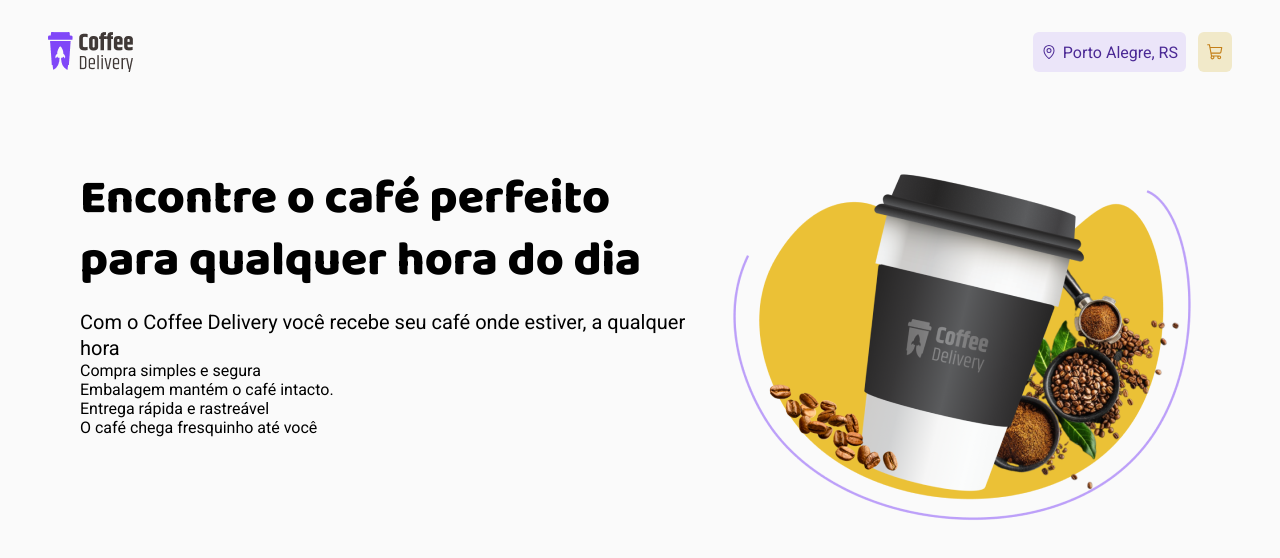
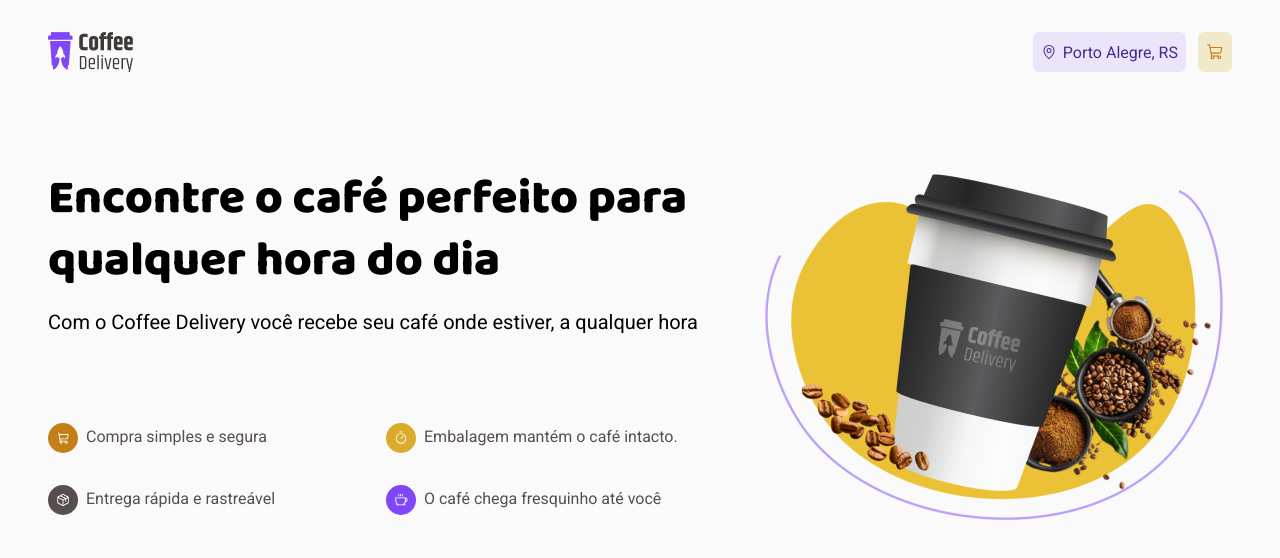
Before and after one commit to rafaelpalma88/challenge-02-reactjs-rocketseat, a React (Vite) app: page / in a window 1280 px wide. Shown: the top 558 px of the page. Built offline with nearby package versions, Linux system fonts and the light colour scheme; the HTML template or start-up script is replaced by a standard one.

Commit message:
refactoring banner home

```diff
--- a/src/components/BannerHome/index.tsx
+++ b/src/components/BannerHome/index.tsx
@@ -1,11 +1,16 @@
+
 import ImagemBannerHome from "../../assets/Imagem.png";
 import {
-  BoxesItems,
+  BoxItems,
   BoxItem,
   Description,
   TextContent,
   Title,
   Wrapper,
+  CustomShoppingCart,
+  CustomTimer,
+  CustomPackage,
+  CustomCoffee,
 } from "./styles";
 
 export function BannerHome() {
@@ -18,20 +23,24 @@
           hora
         </Description>
 
-        <BoxesItems>
+        <BoxItems>
           <BoxItem>
+            <CustomShoppingCart size={30} />
             <span>Compra simples e segura</span>
           </BoxItem>
           <BoxItem>
+            <CustomTimer size={30} />
             <span>Embalagem mantém o café intacto.</span>
           </BoxItem>
           <BoxItem>
+            <CustomPackage size={30} />
             <span>Entrega rápida e rastreável</span>
           </BoxItem>
           <BoxItem>
+            <CustomCoffee size={30} />
             <span>O café chega fresquinho até você</span>
           </BoxItem>
-        </BoxesItems>
+        </BoxItems>
       </TextContent>
       <div>
         <img src={ImagemBannerHome} alt="" />
--- a/src/components/BannerHome/styles.ts
+++ b/src/components/BannerHome/styles.ts
@@ -1,5 +1,6 @@
 import styled from "styled-components";
 import { mixins } from "../../styles/mixins";
+import { Coffee, Package, ShoppingCart, Timer } from "@phosphor-icons/react";
 
 export const Wrapper = styled.div`
   display: flex;
@@ -7,8 +8,6 @@
   justify-content: space-between;
   padding-top: 4rem;
   padding-bottom: 4rem;
-  padding-left: 2rem;
-  padding-right: 2rem;
 `;
 
 export const Title = styled.h2`
@@ -17,20 +16,63 @@
 
 export const Description = styled.p`
   margin-top: 1rem;
+  padding-bottom: 4.5rem;
   ${mixins.fonts.textL};
 `;
 
 export const TextContent = styled.div`
   padding-right: 2rem;
+
 `;
 
-export const BoxesItems = styled.div`
-  width: 50%;
+export const BoxItems = styled.div`
+  display: flex;
   flex-wrap: wrap;
 `;
 
 export const BoxItem = styled.div`
+  flex: 1 1 50%;
+  box-sizing: border-box;
+  color: ${(props) => props.theme["base-text"]};
+  ${mixins.fonts.textM};
+  display: flex;
+  align-items: center;
+  padding-top: 1rem;
+  padding-bottom: 1rem;
+
   span {
-    color: "red";
+    padding-left: 0.5rem;
   }
 `;
+
+export const CustomShoppingCart = styled(ShoppingCart)`
+  color: ${(props) => props.theme["white"]};
+  background-color: ${(props) => props.theme["yellow-dark"]};
+  border-radius: 50%;
+  border: 0px;
+  padding: 0.5rem;
+`;
+
+export const CustomTimer = styled(Timer)`
+  color: ${(props) => props.theme["white"]};
+  background-color: ${(props) => props.theme["yellow"]};
+  border-radius: 50%;
+  border: 0px;
+  padding: 0.5rem;
+`;
+
+export const CustomPackage = styled(Package)`
+  color: ${(props) => props.theme["white"]};
+  background-color: ${(props) => props.theme["base-text"]};
+  border-radius: 50%;
+  border: 0px;
+  padding: 0.5rem;
+`;
+
+export const CustomCoffee = styled(Coffee)`
+  color: ${(props) => props.theme["white"]};
+  background-color: ${(props) => props.theme["purple"]};
+  border-radius: 50%;
+  border: 0px;
+  padding: 0.5rem;
+`;
```
